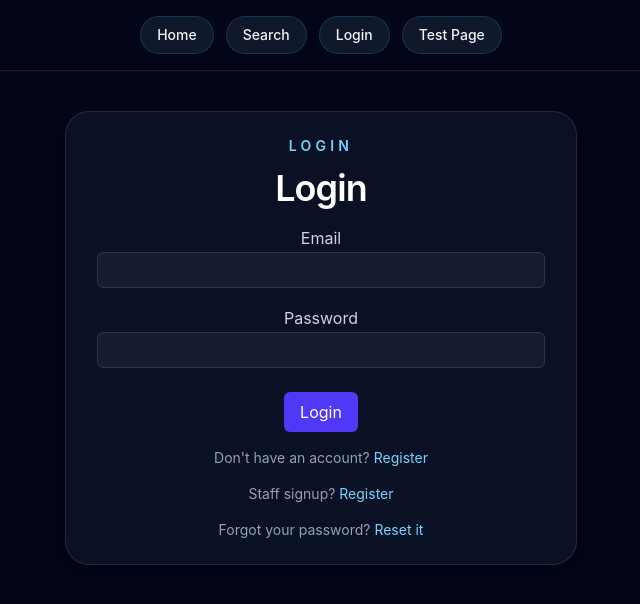
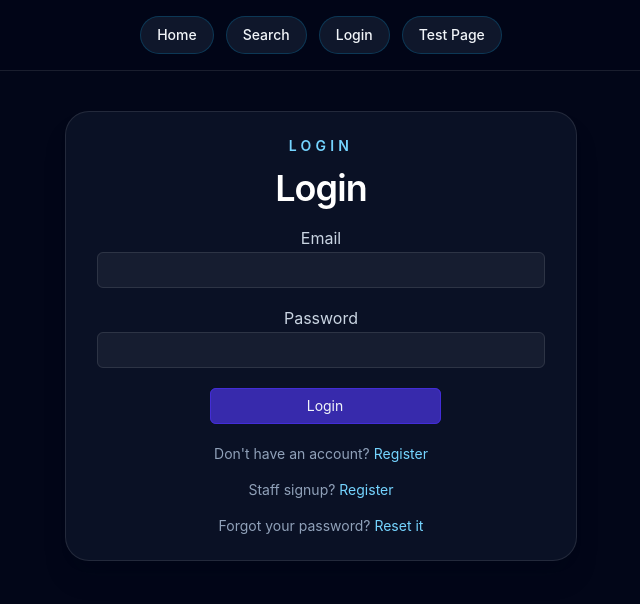
Before and after one commit to devpatel26/Library-Database, a React (Vite) app in the folder react/: page /login in a window 1280 px wide. Shown: the top 604 px of the page, without its empty margins (319-959 px from the left). Built offline with nearby package versions, Linux system fonts and the light colour scheme; no server answers.

Commit message:
Login now uses submit button component

```diff
--- a/react/src/pages/Login.jsx
+++ b/react/src/pages/Login.jsx
@@ -1,5 +1,6 @@
 import { Link, useNavigate } from "react-router-dom";
 import { FetchJson, WriteStoredAuth } from "../api";
+import { SubmitButton } from "../components/Buttons";
 
 export default function Login() {
   const navigate = useNavigate();
@@ -38,7 +39,7 @@
               sessionExpiresAt: data.sessionExpiresAt,
             });
             alert("Login successful!");
-            window.location.href = "account"
+            window.location.href = "account";
             //navigate("/account", { replace: true });
           } catch (error) {
             console.error("login error:", error);
@@ -69,13 +70,8 @@
           className="block w-full max-w-md rounded-md bg-white/5 px-3 py-1.5 outline-1 -outline-offset-1 outline-white/10 focus:outline-2 focus:-outline-offset-2 focus:outline-indigo-500 sm:text-sm/6"
         />
 
-        <div className="grid justify-center pt-6">
-          <button
-            type="submit"
-            className="rounded-md bg-indigo-600 px-4 py-2 text-white hover:bg-indigo-500"
-          >
-            Login
-          </button>
+        <div className="mt-4 flex justify-center items-center w-full">
+          <SubmitButton title={"Login"} value={"OK"} halfwidth={true} />
         </div>
       </form>
 
@@ -88,7 +84,10 @@
 
       <p className="mt-4 text-sm text-slate-400">
         Staff signup?{" "}
-        <Link to="/staffregistration" className="text-sky-300 hover:text-sky-200">
+        <Link
+          to="/staffregistration"
+          className="text-sky-300 hover:text-sky-200"
+        >
           Register
         </Link>
       </p>
```
